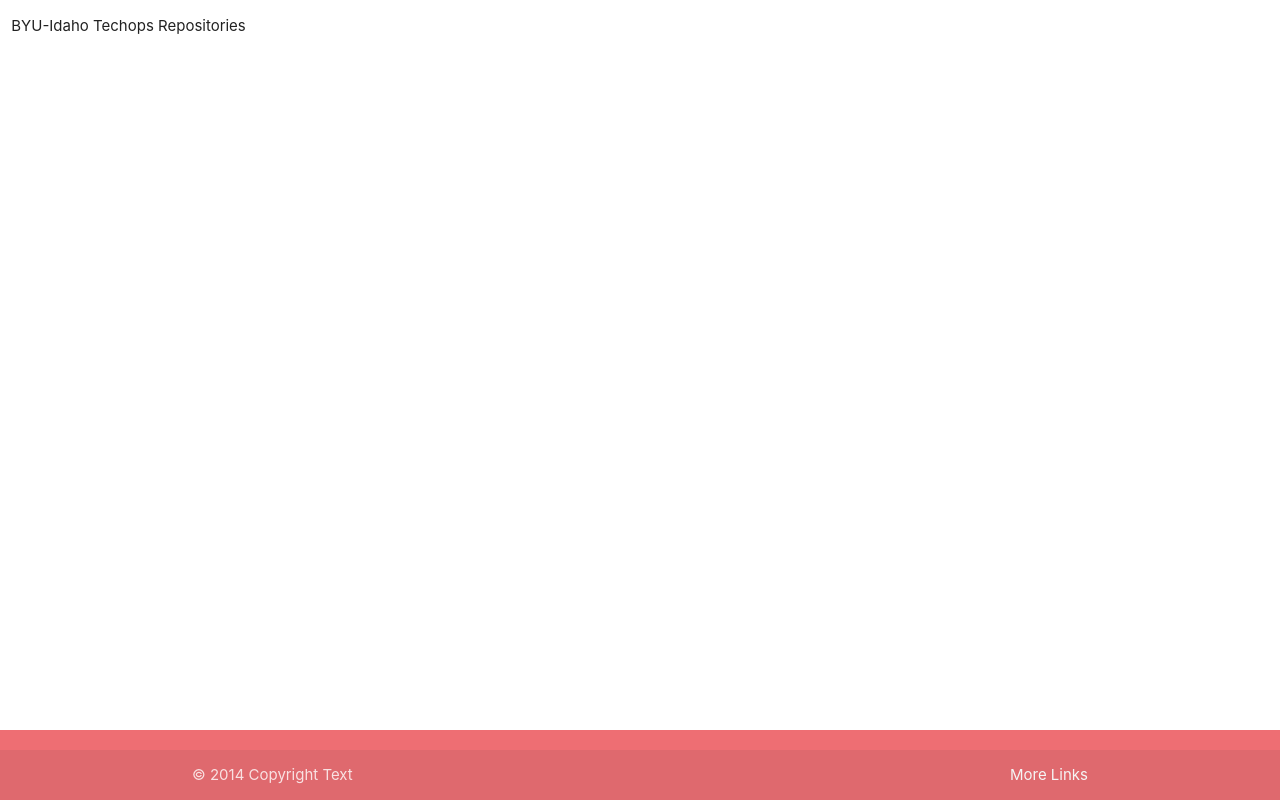
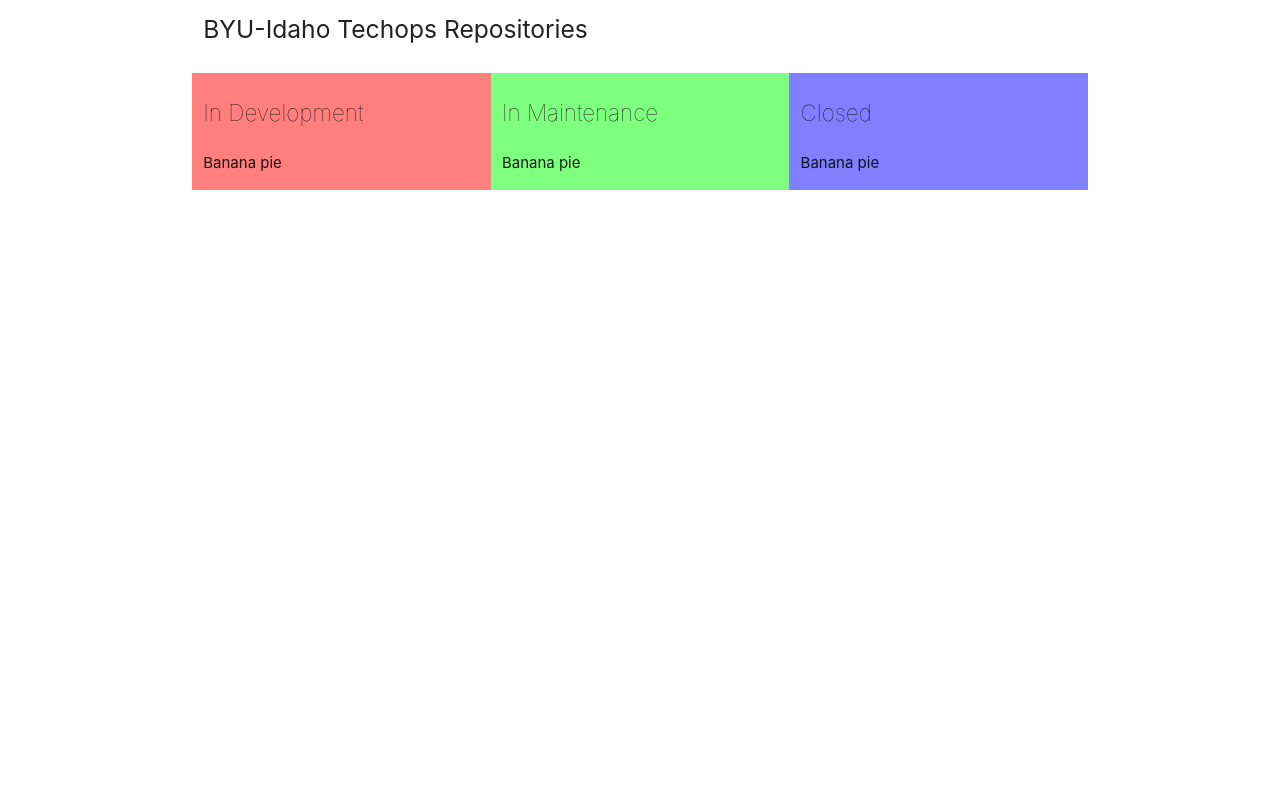
Before and after one commit to byuitechops/repository-status-page, a plain HTML site: page index.html in a window 1280 px wide. Drawn offline with nearby package versions, Linux system fonts and the light colour scheme.

Commit message:
Created basic DOM of index.html and added some temporary styles for visualizing

```diff
--- a/index.html
+++ b/index.html
@@ -10,33 +10,41 @@
     <title>Repositories</title>
 </head>
 
-<body>
+<body class="container">
     <header>
         <div class="row">
             <div class="col s12">
-                <p>BYU-Idaho Techops Repositories</p>
+                <h5>BYU-Idaho Techops Repositories</h5>
             </div>
         </div>
     </header>
     <main>
-        <div class="row">
-            <div class="col s12 m4 l2">
-                <p></p>
+        <!-- REPOSITORIES COMPLETE -->
+        <div id="repositories" class="row">
+            <!-- DEVELOPMENT STACK -->
+            <div id="development" class="inDev col s12 m4 l4">
+                <p class="status-header">In Development</p>
+                <p>Banana pie</p>
             </div>
-            <div class="col s12 m4 l8" id="repositories">
+            <!-- MAINTENANCE STACK -->
+            <div id="maintenance" class="inMain col s12 m4 l4" id="repositories">
+                <p class="status-header">In Maintenance</p>
+                <p>Banana pie</p>
             </div>
-            <div class="col s12 m4 l2">
-                <p></p>
+            <!-- CLOSED STACK -->
+            <div id="closed" class="inClosed col s12 m4 l4">
+                <p class="status-header">Closed</p>
+                <p>Banana pie</p>
             </div>
         </div>
     </main>
-    <footer class="page-footer">
+<!--     <footer class="page-footer">
         <div class="footer-copyright">
             <div class="container">
                 © 2014 Copyright Text
                 <a class="grey-text text-lighten-4 right" href="#!">More Links</a>
             </div>
-    </footer>
+    </footer> -->
     <script src="https://cdnjs.cloudflare.com/ajax/libs/materialize/1.0.0/js/materialize.min.js"></script>
     <script src="./viewController.js"></script>
 </body>
--- a/styles.css
+++ b/styles.css
@@ -7,3 +7,22 @@ body {
 main {
     flex: 1 0 auto;
 }
+
+.status-header {
+    font-size: 1.5em;
+    font-weight: 100;
+    text-underline-position: below;
+}
+
+.inDev {
+    background-color: rgba(255, 0, 0, 0.5);
+}
+
+.inMain {
+    background-color: rgba(0, 255, 0, 0.5);
+}
+
+.inClosed {
+    background-color: rgba(0, 0, 255, 0.5);
+
+}
```
Also changed, not shown: paginationHandler.js (+5 -8 lines).
